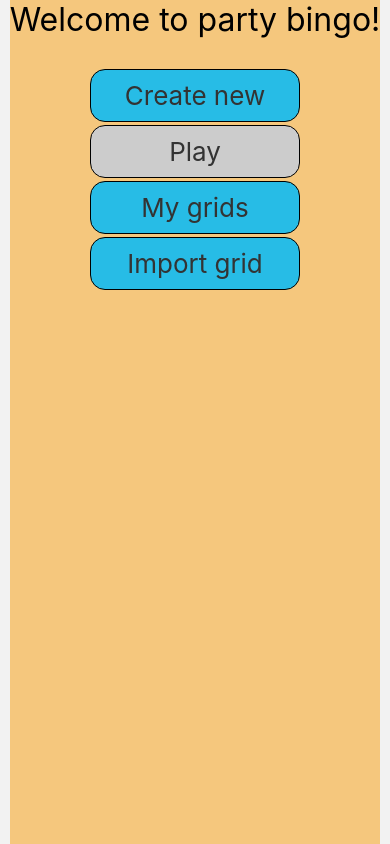
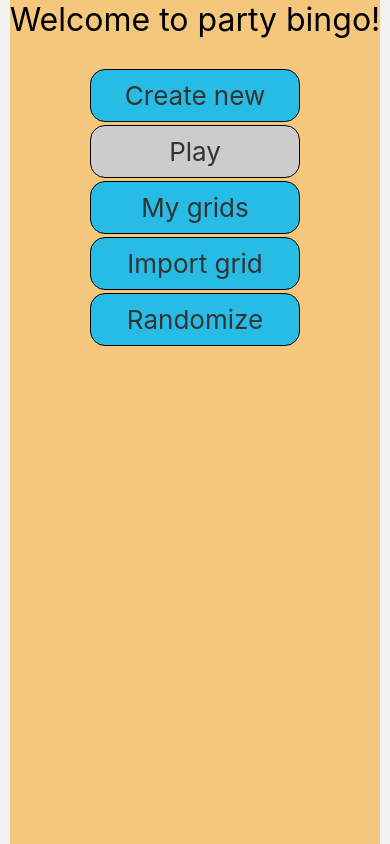
Before and after one commit to Nohvo/PartyBingo, a React Native app: screen /Home in a window 390 px wide. Built offline with nearby package versions, Linux system fonts and the light colour scheme.

Commit message:
import calirty and shuffle

```diff
--- a/src/components/CustomButton.tsx
+++ b/src/components/CustomButton.tsx
@@ -1,5 +1,6 @@
 import React from "react";
 import { TouchableOpacity, View, StyleProp, StyleSheet, Text, GestureResponderEvent } from "react-native";
+import { Colors } from "../style/Colors";
 
 type CustomButtonProps = {
     style?: StyleProp<View>;
@@ -18,7 +19,7 @@ export const CustomButton = (props: CustomButtonProps) => {
         }
     }
     return (
-        <TouchableOpacity onPress={props.onPress} disabled={props.disabled}>
+        <TouchableOpacity onPress={props.onPress} disabled={props.disabled} style={{backgroundColor:Colors.BACKGROUND}}>
             <View style={combineStyles()}>
                 <Text style={styles.text}>{props.title}</Text>
             </View>
@@ -32,7 +33,7 @@ const styles = StyleSheet.create({
         alignItems: "center",
         marginBottom: 3,
         borderWidth:1,
-        borderRadius:15
+        borderRadius:15,
     },
     text: {
         fontSize: 26,
--- a/src/screens/BingoGrid.tsx
+++ b/src/screens/BingoGrid.tsx
@@ -7,6 +7,7 @@ import { Picker } from '@react-native-picker/picker'
 import { ScrollView } from 'react-native-gesture-handler'
 import _ from 'lodash'
 import { Colors } from '../style/Colors'
+import { CustomButton } from '../components/CustomButton'
 
 type Props = {
     grids: GridContainer[]
@@ -26,6 +27,13 @@ const BingoGrid = (props: Props & StackScreenProps<any>) => {
 
     const forceUpdate = () => {
         setUpdateValue(updateValue + 1)
+    }
+
+    const shuffleGrid = () => {
+        let newGrid = _.cloneDeep(selectedGrid)
+        const shuffled = newGrid.grid.sort(() => Math.random() - 0.5)
+        newGrid.grid = shuffled
+        setSelectedGrid(newGrid)
     }
 
     const renderGrid = () => {
@@ -77,6 +85,7 @@ const BingoGrid = (props: Props & StackScreenProps<any>) => {
             })}
         </Picker>
         {renderGrid()}
+        <CustomButton title="Shuffle grid" onPress={() => shuffleGrid()}></CustomButton>
     </>)
 }
 
--- a/src/screens/Home.tsx
+++ b/src/screens/Home.tsx
@@ -4,6 +4,7 @@ import { View, Text, Button, StyleSheet } from 'react-native'
 import { useDispatch, useSelector } from 'react-redux'
 import { CustomButton } from "../components/CustomButton";
 import { Colors } from '../style/Colors';
+import _ from "lodash"
 
 type Props = {
 
@@ -19,6 +20,13 @@ const Home = (props: Props & StackScreenProps<any>) => {
         })
     })
 
+    const randomizeGrid = () => {
+        console.log(grids[1].grid)
+        let newGrid = _.cloneDeep(grids[1])
+        const shuffled = newGrid.grid.sort(() => Math.random() - 0.5)
+        console.log("SHUFFLED", shuffled)
+    }
+
     console.log("GRIDS", grids)
     return (
         <View style={styles.container}>
@@ -28,6 +36,7 @@ const Home = (props: Props & StackScreenProps<any>) => {
                 <CustomButton title={"Play"} disabled={grids.length <= 0} onPress={() => props.navigation.navigate("BingoGrid", { grids: grids })} />
                 <CustomButton title={"My grids"} onPress={() => { props.navigation.navigate("MyGrids", { grids: grids }) }} />
                 <CustomButton title={"Import grid"} onPress={() => { props.navigation.navigate("ImportGrid") }} />
+                <CustomButton title={"Randomize"} onPress={() => { randomizeGrid() }} />
             </View>
         </View>
     )
--- a/src/screens/ImportGrid.tsx
+++ b/src/screens/ImportGrid.tsx
@@ -10,6 +10,7 @@ import { CustomButton } from '../components/CustomButton';
 
 const ImportGrid = (props: StackScreenProps<any>) => {
     const [importString, setImportString] = useState<string>()
+    const [error, setError] = useState<boolean>(false)
     const verySecretKey = "Party On"
     var CryptoJS = require("crypto-js");
     var dispatch = useDispatch();
@@ -30,9 +31,10 @@ const ImportGrid = (props: StackScreenProps<any>) => {
             if (!latestId) latestId = 0
             newGrid.id = latestId;
             dispatch(add_grid(newGrid))
+            props.navigation.goBack();
         }
         catch (error) {
-
+            setError(true)
         }
     }
     const decryptString = (text: string) => {
@@ -43,6 +45,7 @@ const ImportGrid = (props: StackScreenProps<any>) => {
             <Text>Paste an export code here:</Text>
             <TextInput style={{ borderWidth: 1, marginBottom: "1%" }} onChangeText={(text) => setImportString(text)} value={importString}></TextInput>
             <CustomButton title={"Submit"} onPress={() => handleImport()}></CustomButton>
+            {error ? <Text>Error importing! Check if the code is correct (nothing extra or missing from the code)</Text> : <></>}
         </View>
     )
 }
```
